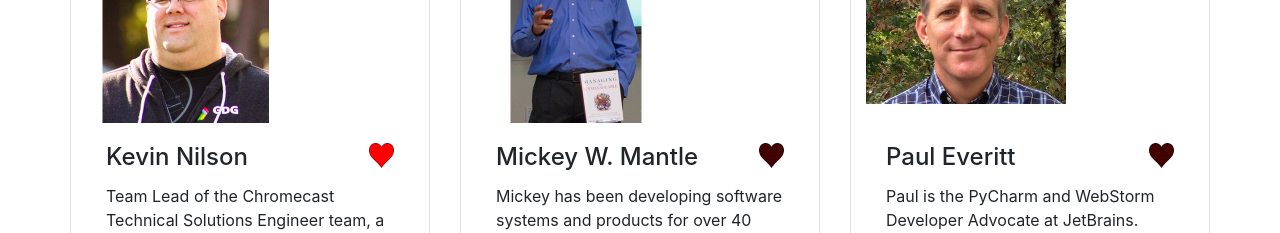
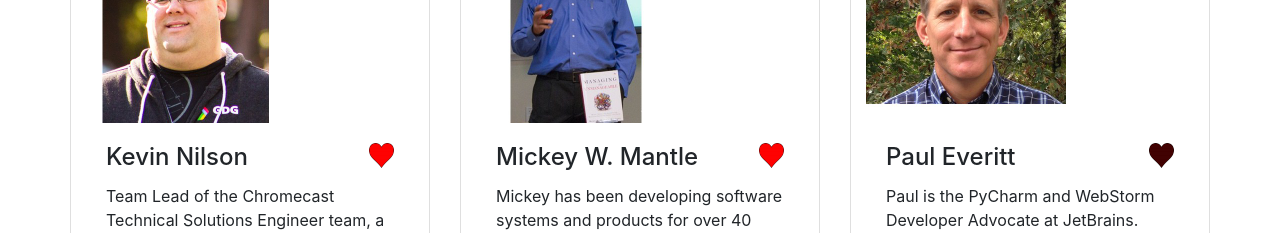
Before and after one commit to Divyue30597/react-hooks-pluralsight, a Next.js app: page /speakers in a window 1280 px wide. Shown: the part 1848-2081 px from the top of the page. Built offline with nearby package versions, Linux system fonts and the light colour scheme.

Commit message:
completed react-hooks-pluralsight-course

```diff
--- a/db.json
+++ b/db.json
@@ -69,7 +69,7 @@
       "lastName": "Mantle",
       "sat": true,
       "sun": true,
-      "favorite": false,
+      "favorite": true,
       "bio": "Mickey has been developing software systems and products for over 40 years, as a systems programmer, Tech Lead, Manager, VP Engineering, CTO, COO, and now CEO/CTO of his own company."
     },
     {
--- a/src/FavoriteClickCountContext.js
+++ b/src/FavoriteClickCountContext.js
@@ -18,6 +18,8 @@ export const FavoriteClickCountProvider = ({ children }) => {
     return { incrementFavoriteClickCount };
   }, []);
 
+  // The technique used here is very extensible. It gives you the flexibility to create a true global state that can cover a significant amount of functionality and, at the same time, let you optimize performance around specific tasks. I put both contexts around the full app just for demonstration. But in your apps, which I expect will be much more complex than this, I expect that you'd wrap the context just around the component trees where it makes sense.
+
   return (
     <FavoriteClickCountContext.Provider value={provider}>
       {children}
--- a/src/GlobalState.js
+++ b/src/GlobalState.js
@@ -11,12 +11,16 @@ export const GlobalProvider = ({ children }) => {
     favoriteClickCount,
     toggleSpeakerFavorite,
     incrementFavoriteClickCount,
+    hasErrored,
+    error,
   } = useSpeakerDataManager();
 
   const provider = {
     isLoading,
     speakerList,
     favoriteClickCount,
+    hasErrored,
+    error,
     toggleSpeakerFavorite,
     incrementFavoriteClickCount,
   };
--- a/src/Speakers.js
+++ b/src/Speakers.js
@@ -15,7 +15,7 @@ const Speakers = () => {
 
   // We will comment out here since we are creating global context. Next what we do is copy the same code in the GlobalState.js file. And we will provide the Global State context here.
   // We've taken the return from our custom Hook that we called in GlobalState, and we've gotten a reference to that now in our Speakers component.
-  const { isLoading, speakerList, toggleSpeakerFavorite } =
+  const { isLoading, speakerList, toggleSpeakerFavorite, hasErrored, error } =
     useContext(GlobalContext);
 
   // const { isLoading, speakerList, toggleSpeakerFavorite } =
@@ -76,6 +76,7 @@ const Speakers = () => {
     toggleSpeakerFavorite(speakerRec);
   }, []);
 
+  if (hasErrored === true) return <div>Error: {error.message}</div>;
   if (isLoading) return <div>Loading...</div>;
 
   return (
--- a/src/speakersReducer.js
+++ b/src/speakersReducer.js
@@ -29,7 +29,12 @@ function speakersReducer(state, action) {
 
       // return an object that first spreads the existing state, then follows that with a state we want to replace. In this case, that's just setting the speakerList property to action.data.
       //  Here is our first benefit we get from including the state isLoading in our reducer. After we set the speakerList, we also want to set IsLoading to false. We can do it right here, just add another property, after spreading state, set isLoading to false.
-      return { ...state, speakerList: action.data, isLoading: false };
+      return {
+        ...state,
+        speakerList: action.data,
+        isLoading: false,
+        hasErrored: false,
+      };
     }
     case "favorite": {
       // We need to update this as well. Commenting out the below code
@@ -50,6 +55,9 @@ function speakersReducer(state, action) {
     case "incrementFavoriteClickCount": {
       return { ...state, favoriteClickCount: state.favoriteClickCount + 1 };
     }
+    case "errored": {
+      return { ...state, hasErrored: true, error: action.error };
+    }
     default:
       return state;
   }
--- a/src/useSpeakerDataManager.js
+++ b/src/useSpeakerDataManager.js
@@ -13,13 +13,18 @@ function useSpeakerDataManager() {
 
   // const initialSpeakerData = useContext(InitialSpeakerDataContext);
 
-  const [{ isLoading, speakerList, favoriteClickCount }, dispatch] = useReducer(
+  const [
+    { isLoading, speakerList, favoriteClickCount, hasErrored, error },
+    dispatch,
+  ] = useReducer(
     speakersReducer,
     // change our useReducer initialization to initialize our stateObject instead of just the speakerList, so that becomes an object notation, isLoading set to true and speakerList set to an empty array.
     {
       isLoading: true,
       speakerList: [],
       favoriteClickCount: 0,
+      hasErrored: false,
+      error: null,
     }
   );
 
@@ -62,8 +67,12 @@ function useSpeakerDataManager() {
     // });
 
     (async () => {
-      let result = await axios.get("/api/speakers");
-      dispatch({ type: "setSpeakerList", data: result.data });
+      try {
+        let result = await axios.get("/api/speakers");
+        dispatch({ type: "setSpeakerList", data: result.data });
+      } catch (error) {
+        dispatch({ type: "errored", error: error });
+      }
     })();
 
     return () => {
@@ -75,6 +84,8 @@ function useSpeakerDataManager() {
     isLoading,
     speakerList,
     favoriteClickCount,
+    hasErrored,
+    error,
     incrementFavoriteClickCount,
     toggleSpeakerFavorite,
   };
```
